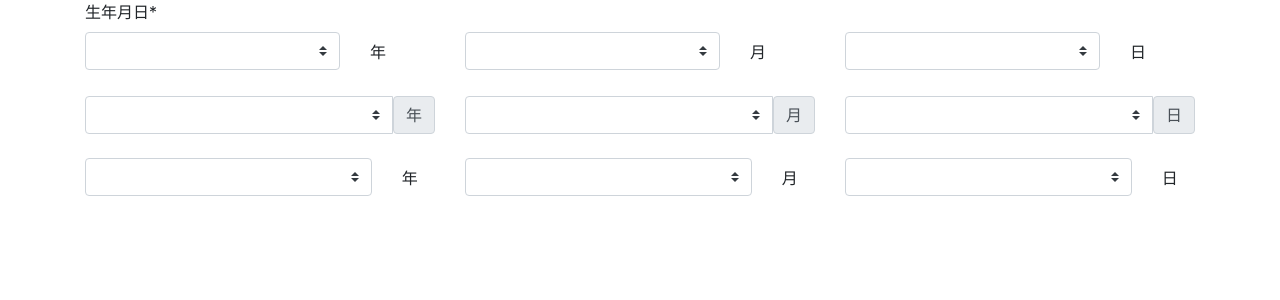
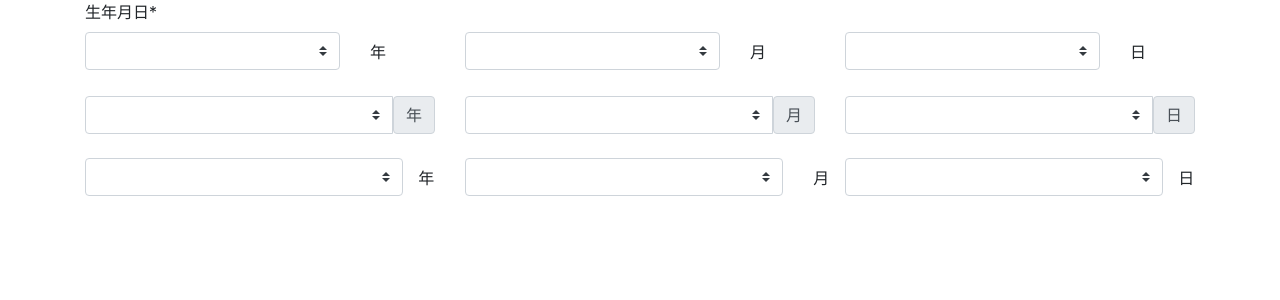
Before and after one commit to taka-take/hoge-react-bootstrap, a React (Create React App) app: page / in a window 1280 px wide. Shown: the top 300 px of the page. Built offline with nearby package versions, Linux system fonts and the light colour scheme.

Commit message:
adjust layout

```diff
--- a/src/components/Sheet.jsx
+++ b/src/components/Sheet.jsx
@@ -52,30 +52,30 @@ export const Sheet = () => {
             <Row>
               <Col sm={4}>
                 <Row>
-                  <Col sm={10}>
+                  <Col sm={11}>
                     <Form.Control as="select" custom></Form.Control>
                   </Col>
-                  <Col sm={2}>
+                  <Col sm={1} className="px-0">
                     <Form.Label className="mt-2">年</Form.Label>
                   </Col>
                 </Row>
               </Col>
               <Col sm={4}>
                 <Row>
-                  <Col sm={10}>
+                  <Col sm={11}>
                     <Form.Control as="select" custom></Form.Control>
                   </Col>
-                  <Col sm={2}>
+                  <Col sm={1} className="px=0">
                     <Form.Label className="mt-2">月</Form.Label>
                   </Col>
                 </Row>
               </Col>
               <Col sm={4}>
                 <Row>
-                  <Col sm={10}>
+                  <Col sm={11}>
                     <Form.Control as="select" custom></Form.Control>
                   </Col>
-                  <Col sm={2}>
+                  <Col sm={1} className="px-0">
                     <Form.Label className="mt-2">日</Form.Label>
                   </Col>
                 </Row>
```
